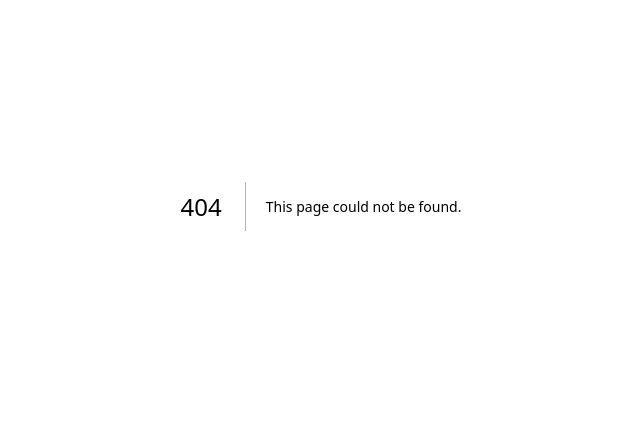
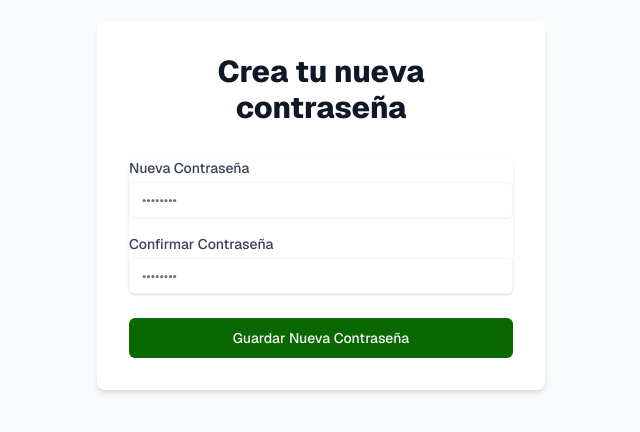
Before and after one commit to AgO15/project-management-app, a Next.js app: page /update-password in a window 1280 px wide. Before the commit this address had no page. Shown: the part 194-626 px from the top of the page, without its empty margins (319-959 px from the left). Built offline with nearby package versions, Linux system fonts and the light colour scheme; no server answers.

Commit message:
feat: Add update password page

```diff
--- /dev/null
+++ b/app/update-password/page.tsx
@@ -0,0 +1,106 @@
+// En: app/update-password/page.tsx
+
+"use client";
+
+import { useState } from "react";
+import { createClient } from "@/lib/supabase/client";
+import { useRouter } from "next/navigation";
+import { Button } from "@/components/ui/button";
+import { Input } from "@/components/ui/input";
+import { toast } from "sonner";
+
+export default function UpdatePasswordPage() {
+  const supabase = createClient();
+  const router = useRouter();
+  const [password, setPassword] = useState("");
+  const [confirmPassword, setConfirmPassword] = useState("");
+  const [isSubmitting, setIsSubmitting] = useState(false);
+
+  const handleUpdatePassword = async (e: React.FormEvent<HTMLFormElement>) => {
+    e.preventDefault();
+    if (password !== confirmPassword) {
+      toast.error("Las contraseñas no coinciden.");
+      return;
+    }
+    if (password.length < 6) {
+      toast.error("La contraseña debe tener al menos 6 caracteres.");
+      return;
+    }
+
+    setIsSubmitting(true);
+    const { error } = await supabase.auth.updateUser({ password });
+
+    if (error) {
+      toast.error(error.message);
+    } else {
+      toast.success("¡Contraseña actualizada con éxito! Serás redirigido.");
+      // Redirige al usuario al dashboard o a la página principal después de un momento
+      setTimeout(() => {
+        router.push("/");
+      }, 2000);
+    }
+    setIsSubmitting(false);
+  };
+
+  return (
+    <div className="flex min-h-screen flex-col items-center justify-center bg-gray-50">
+      <div className="w-full max-w-md space-y-8 rounded-lg bg-white p-8 shadow-md">
+        <div>
+          <h2 className="text-center text-3xl font-extrabold text-gray-900">
+            Crea tu nueva contraseña
+          </h2>
+        </div>
+        <form className="mt-8 space-y-6" onSubmit={handleUpdatePassword}>
+          <div className="space-y-4 rounded-md shadow-sm">
+            <div>
+              <label
+                htmlFor="password"
+                className="block text-sm font-medium text-gray-700"
+              >
+                Nueva Contraseña
+              </label>
+              <Input
+                id="password"
+                name="password"
+                type="password"
+                required
+                className="mt-1"
+                placeholder="••••••••"
+                value={password}
+                onChange={(e) => setPassword(e.target.value)}
+              />
+            </div>
+            <div>
+              <label
+                htmlFor="confirm-password"
+                className="block text-sm font-medium text-gray-700"
+              >
+                Confirmar Contraseña
+              </label>
+              <Input
+                id="confirm-password"
+                name="confirm-password"
+                type="password"
+                required
+                className="mt-1"
+                placeholder="••••••••"
+                value={confirmPassword}
+                onChange={(e) => setConfirmPassword(e.target.value)}
+              />
+            </div>
+          </div>
+
+          <div>
+            <Button
+              type="submit"
+              className="w-full"
+              disabled={isSubmitting}
+            >
+              {isSubmitting ? "Guardando..." : "Guardar Nueva Contraseña"}
+            </Button>
+          </div>
+        </form>
+      </div>
+    </div>
+  );
+}
```
